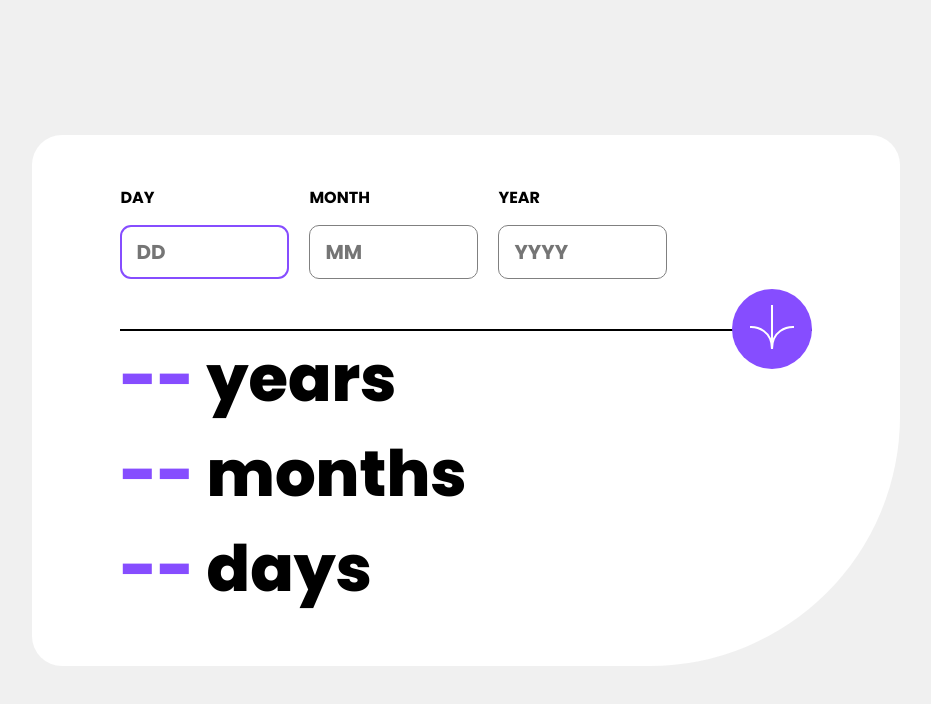
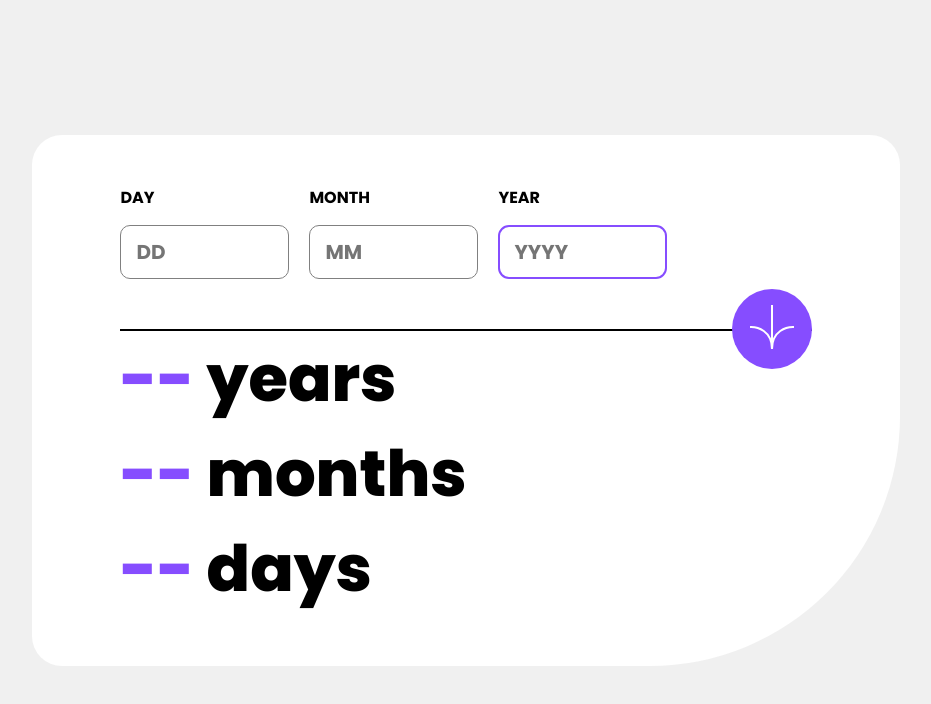
Before and after one commit to Hieronymbus/age-calculator-app, a React (Vite) app in the folder vite-project/: page / in a window 1280 px wide. Shown: the top 704 px of the page, without its empty margins (174-1105 px from the left). Built offline with nearby package versions, Linux system fonts and the light colour scheme.

Commit message:
made a seperate component for form input/lables

```diff
--- a/vite-project/src/Form.jsx
+++ b/vite-project/src/Form.jsx
@@ -1,7 +1,7 @@
 import React from "react";
 import { useState } from "react";
 import Button from "./Button";
-
+import LabelInput from "./FormLabelAndInput";
 function Form(props) {
     const { setBirthDate } = props;
 
@@ -52,7 +52,6 @@ function Form(props) {
     const submitBirthDate = (e) => {
         e.preventDefault();
         let newErrors = {};
-
 
         if(dayInput === ""){
             newErrors.dayError = "This field Is Required"
@@ -107,40 +106,27 @@ function Form(props) {
 
     return (
         <form className="birth-date-form" onSubmit={submitBirthDate}>
-            <label className= {`form-label ${errors.dayError && "error-label"}`}>
-                DAY
-                <input
-                    className={`form-input ${errors.dayError && "error-input"}`}
-                    type="text"
+            <LabelInput
+                daysMonthsYears="DAY"
+                error={errors.dayError}
                 value={dayInput}
                 onChange={updateDay}
-                    placeholder="DD"
-                    autoFocus
+                placeHolder="DD"
             />
-                {errors.dayError && <p className="error">{errors.dayError}</p>}
-            </label>
-            <label className={`form-label ${errors.monthError && "error-label"}`}>
-                MONTH
-                <input
-                    className={`form-input ${errors.monthError && "error-input"}`}
-                    type="text"
+            <LabelInput
+                daysMonthsYears="MONTH"
+                error={errors.monthError}
                 value={monthInput}
                 onChange={updateMonth}
-                    placeholder="MM"
+                placeHolder="MM"
             />
-                {errors.monthError && <p className="error">{errors.monthError}</p>}
-            </label>
-            <label className={`form-label ${errors.yearError && "error-label"}`}>
-                YEAR
-                <input
-                    className={`form-input ${errors.yearError && "error-input"}`}
-                    type="text"
+            <LabelInput
+                daysMonthsYears="YEAR"
+                error={errors.yearError}
                 value={yearInput}
                 onChange={updateYear}
-                    placeholder="YYYY"
+                placeHolder="YYYY"
             />
-                {errors.yearError && <p className="error">{errors.yearError}</p>}
-            </label>
             <Button />
         </form>
     );
--- /dev/null
+++ b/vite-project/src/FormLabelAndInput.jsx
@@ -0,0 +1,21 @@
+import React, {useState} from "react";
+
+function LabelInput (props) {
+
+    const { daysMonthsYears, error, value, onChange, placeHolder } = props
+    return (
+        <label className= {`form-label ${error && "error-label"}`}>
+                {daysMonthsYears}
+                <input
+                    className={`form-input ${error && "error-input"}`}
+                    type="text"
+                    value={value}
+                    onChange={onChange}
+                    placeholder={placeHolder}
+                    autoFocus
+                />
+                {error && <p className="error">{error}</p>}
+            </label>
+    )
+}
+export default LabelInput
```
Lines whose indentation alone changed are shown as unchanged.
